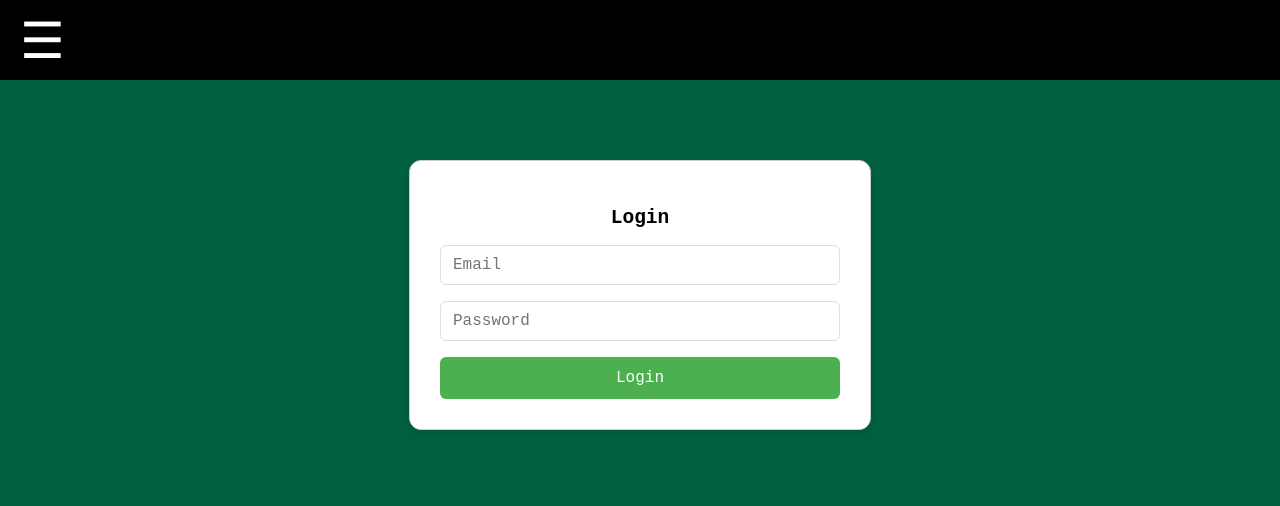
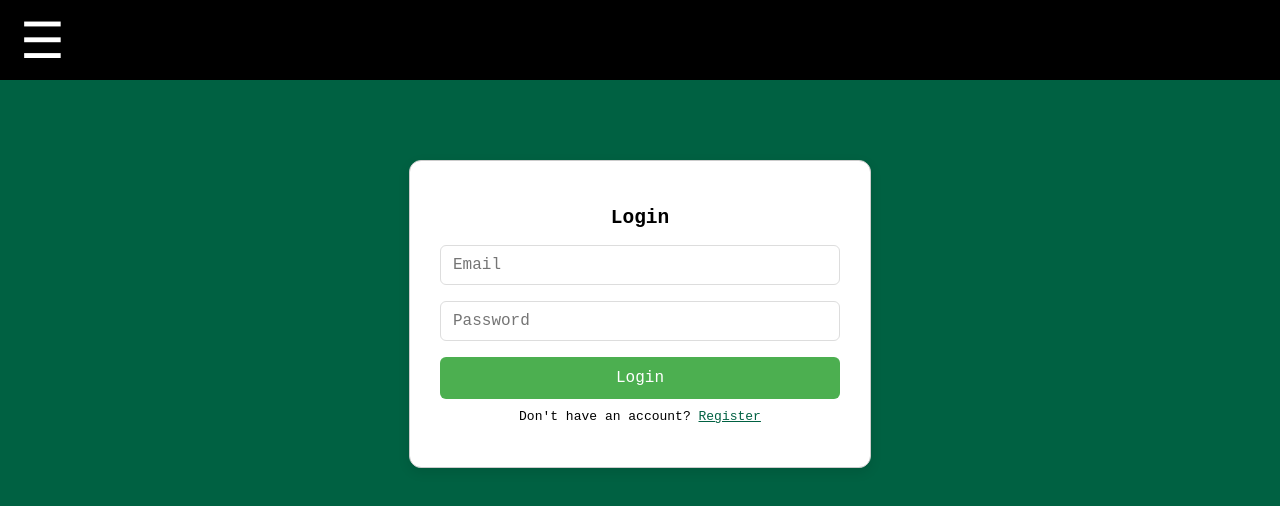
Before and after one commit to brepp22/greenapron, a React (Create React App) app in the folder greenapron/: page /login in a window 1280 px wide. Shown: the top 506 px of the page. Built offline with nearby package versions, Linux system fonts and the light colour scheme.

Commit message:
register option added to frontend

```diff
--- a/greenapron/src/components/LoginForm.jsx
+++ b/greenapron/src/components/LoginForm.jsx
@@ -6,6 +6,7 @@ import './LoginForm.css';
 const LoginForm = ({setToken}) => {
   const [form, setForm] = useState({ email: '', password: '' });
   const [error, setError] = useState('');
+  const [isRegister, setIsRegister] = useState('');
   const navigate = useNavigate();
 
   const handleChange = (e) => {
@@ -16,21 +17,25 @@ const LoginForm = ({setToken}) => {
     e.preventDefault();
     setError('');
 
+    const endpoint = isRegister ?
+      'http://localhost:8080/api/users/register' :
+      'http://localhost:8080/api/users/login';
+
 
     try {
-      const res = await axios.post('http://localhost:8080/api/users/login', form);
-      console.log('Login success, token:', res.data.token);
+      const res = await axios.post(endpoint, form);
+      console.log(`${isRegister ? 'Registration' : 'Login'}`, res.data.token);
       localStorage.setItem('token', res.data.token);
       setToken(res.data.token);
       navigate('/board');
     } catch (err) {
-      setError(err.response?.data?.message || 'Login failed');
+      setError(err.response?.data?.message || `${isRegister ? 'Registration' : 'Login'}`);
     }
   };
 
   return (
     <form onSubmit={handleSubmit} className="login-form">
-      <h2>Login</h2>
+      <h2>{isRegister ? 'Register' : 'Login'}</h2>
 
       <input
         className="input-email"
@@ -52,8 +57,18 @@ const LoginForm = ({setToken}) => {
         required
       /><br />
 
-      <button className='login-button' type="submit">Login</button>
+      <button className='login-button' type="submit">{isRegister ? 'Register' : 'Login'}</button>
       {error && <p className="error-message" style={{ color: 'red' }}>{error}</p>}
+
+       <p style={{ marginTop: '10px' }}>
+        {isRegister ? 'Already have an account?' : "Don't have an account?"}{' '}
+        <span
+          style={{ color: '#006142', cursor: 'pointer', textDecoration: 'underline' }}
+          onClick={() => setIsRegister(prev => !prev)}
+        >
+          {isRegister ? 'Login' : 'Register'}
+        </span>
+      </p>
     </form>
   );
 };
```
